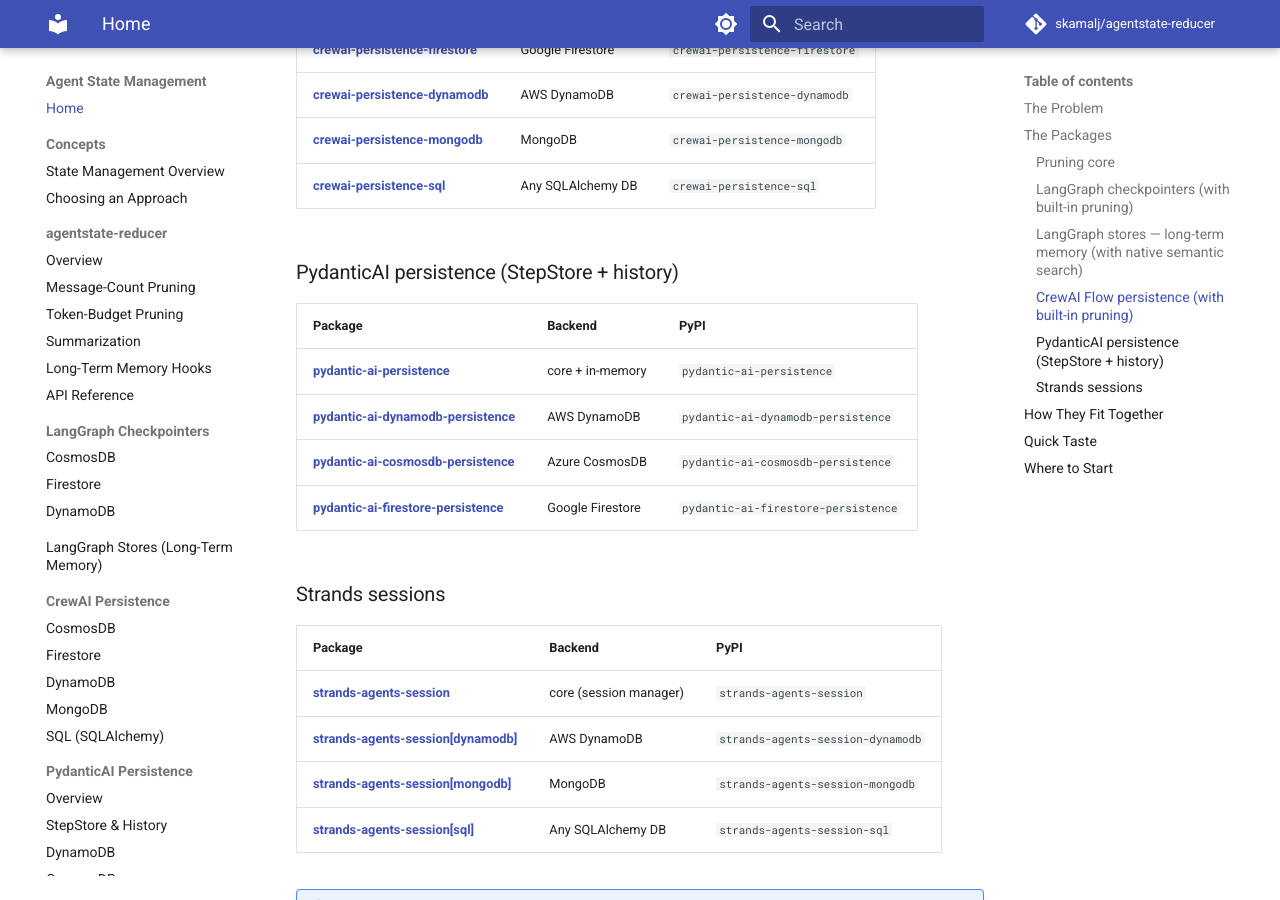
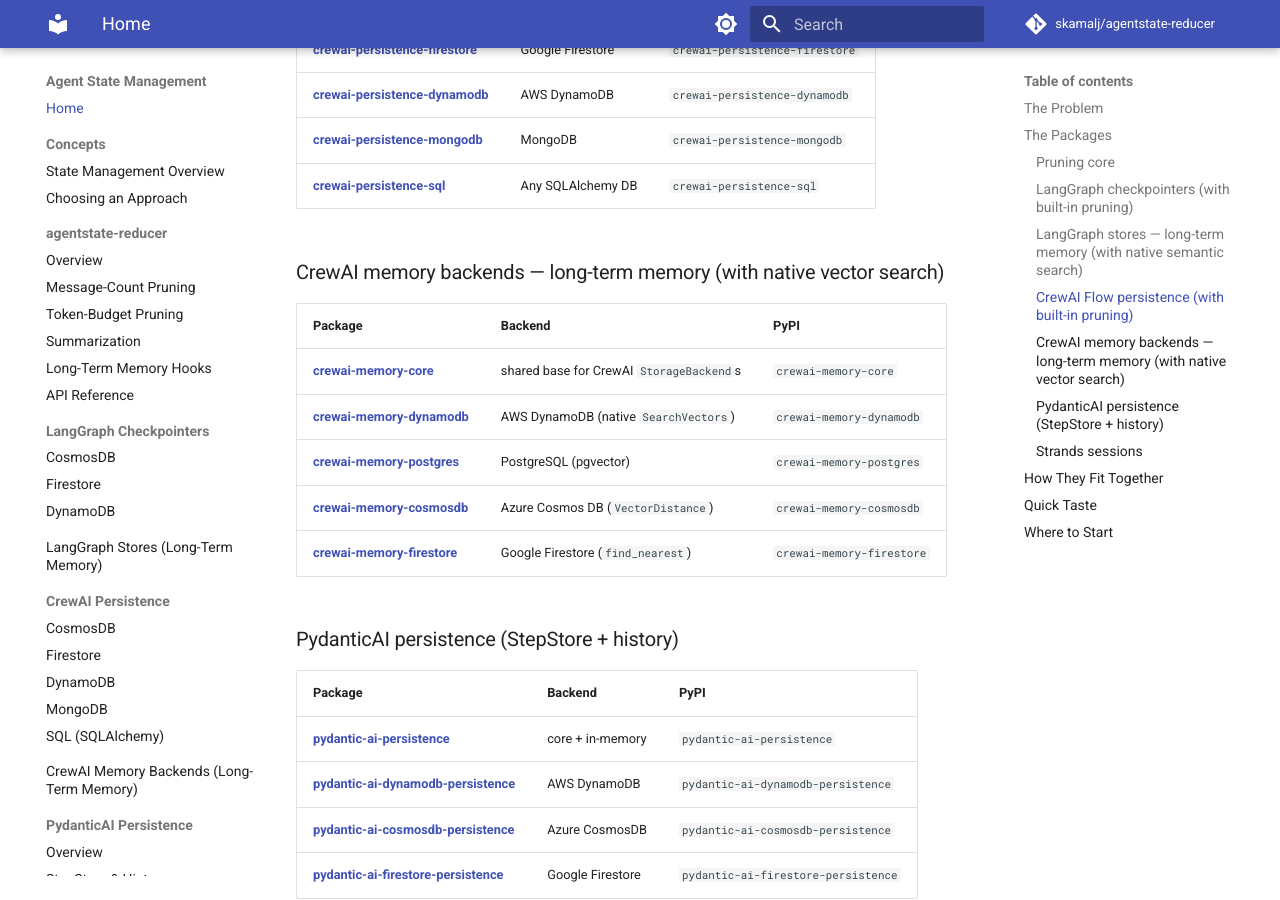
Before and after one commit to skamalj/agentstate-reducer, an MkDocs documentation site: the page built from docs/index.md, in a window 1280 px wide and 900 px high, scrolled down 1853 px. Built offline with MkDocs 1.6.1 and Material for MkDocs 9.7.7, drawn with Linux system fonts in a browser that asks for light colours; comment, search, counter and statistics services are not loaded.

Commit message:
docs: CrewAI Memory Backends page (StorageBackend family) + home table
Co-Authored-By: Claude Fable 5.1 <noreply@anthropic.com>

```diff
--- a/docs/index.md
+++ b/docs/index.md
@@ -52,6 +52,16 @@ This toolkit solves both: **pruning** (keep history lean) and **persistence** (s
 | **[crewai-persistence-dynamodb](crewai/dynamodb.md)** | AWS DynamoDB | `crewai-persistence-dynamodb` |
 | **[crewai-persistence-mongodb](crewai/mongodb.md)** | MongoDB | `crewai-persistence-mongodb` |
 | **[crewai-persistence-sql](crewai/sql.md)** | Any SQLAlchemy DB | `crewai-persistence-sql` |
+
+### CrewAI memory backends — long-term memory (with native vector search)
+
+| Package | Backend | PyPI |
+|---|---|---|
+| **[crewai-memory-core](crewai/memory.md)** | shared base for CrewAI `StorageBackend`s | `crewai-memory-core` |
+| **[crewai-memory-dynamodb](crewai/memory.md)** | AWS DynamoDB (native `SearchVectors`) | `crewai-memory-dynamodb` |
+| **[crewai-memory-postgres](crewai/memory.md)** | PostgreSQL (pgvector) | `crewai-memory-postgres` |
+| **[crewai-memory-cosmosdb](crewai/memory.md)** | Azure Cosmos DB (`VectorDistance`) | `crewai-memory-cosmosdb` |
+| **[crewai-memory-firestore](crewai/memory.md)** | Google Firestore (`find_nearest`) | `crewai-memory-firestore` |
 
 ### PydanticAI persistence (StepStore + history)
 
--- a/mkdocs.yml
+++ b/mkdocs.yml
@@ -65,6 +65,7 @@ nav:
       - DynamoDB: crewai/dynamodb.md
       - MongoDB: crewai/mongodb.md
       - SQL (SQLAlchemy): crewai/sql.md
+  - CrewAI Memory Backends (Long-Term Memory): crewai/memory.md
   - PydanticAI Persistence:
       - Overview: pydantic-ai/index.md
       - StepStore & History: pydantic-ai/concepts.md
```
Also changed, not shown: docs/crewai/memory.md (added, +95 -0 lines).
